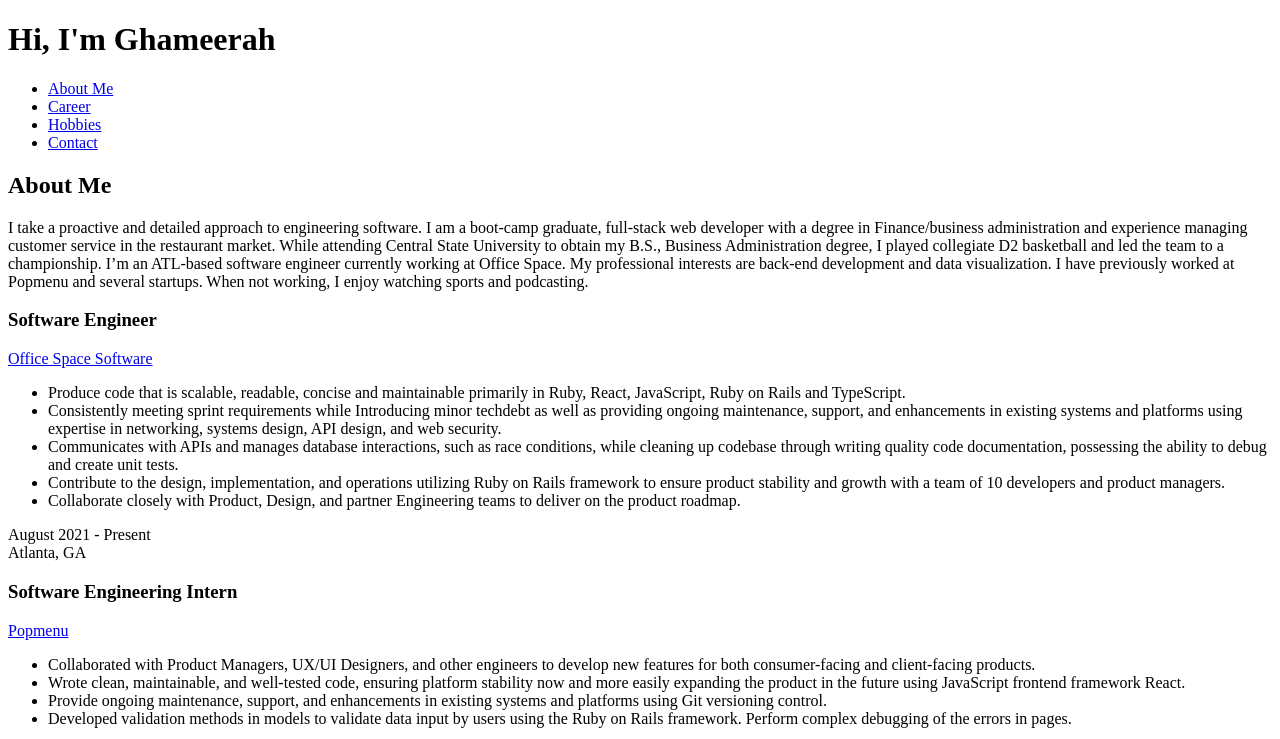
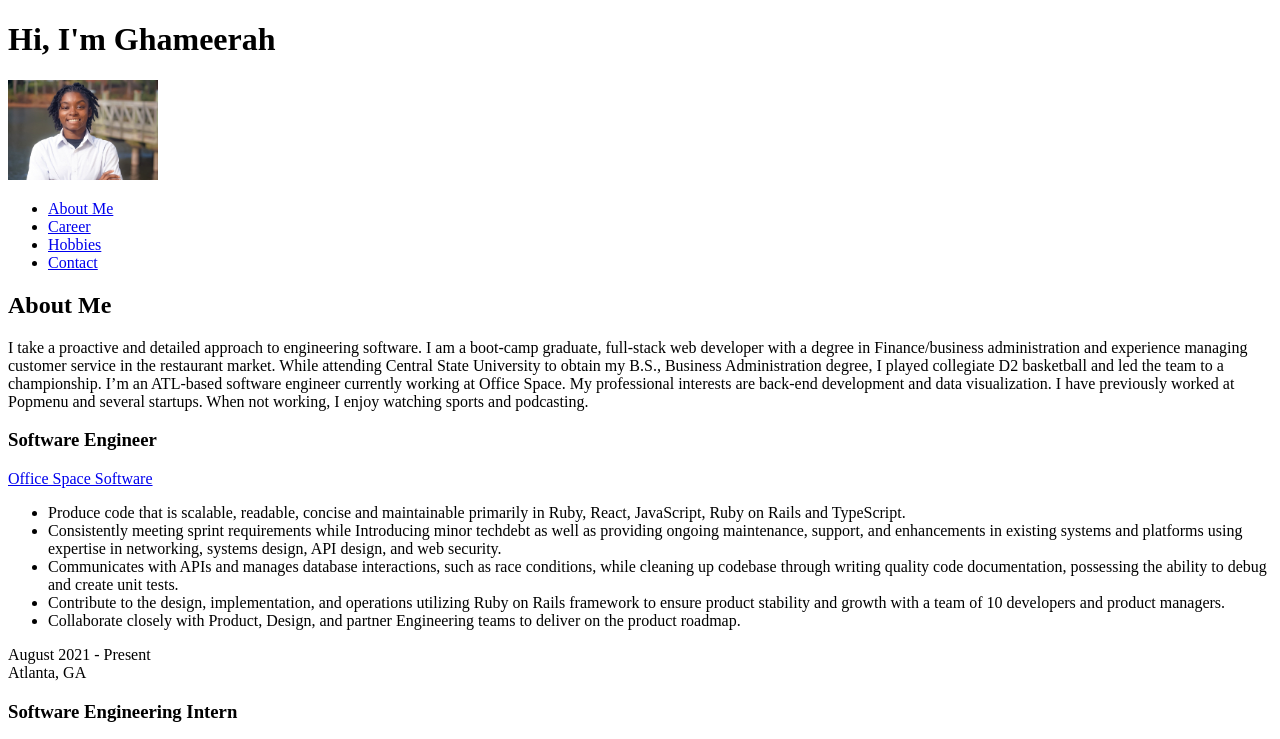
Before and after one commit to ameerrah9/about-me, a plain HTML site: page index.html in a window 1280 px wide. Shown: the top 739 px of the page. Drawn offline with Linux system fonts and the light colour scheme.

Commit message:
Add styling and image

```diff
--- a/index.html
+++ b/index.html
@@ -6,11 +6,13 @@
     <meta http-equiv="X-UA-Compatible" content="IE=edge" />
     <meta name="viewport" content="width=device-width, initial-scale=1.0" />
     <title>About Me</title>
+    <link href="styles.css" rel="stylesheet" />
 </head>
 
 <body>
     <header>
         <h1>Hi, I'm Ghameerah</h1>
+        <img class="profile" src="src/profile.jpg" />
         <nav>
             <ul class="tabs">
                 <li class="tab">
@@ -114,6 +116,8 @@
         </div>
     </section>
 
+    <!-- <img class="hobby" src="/src/images.jpg" /> -->
+
     <section id="hobbies">
         <div>
             <h1>Hobbies</h1>
--- a/styles.css
+++ b/styles.css
@@ -0,0 +1,4 @@
+.profile {
+    height: 100px;
+    width: auto;
+}
```
Also changed, not shown: src/profile.jpg (added).
